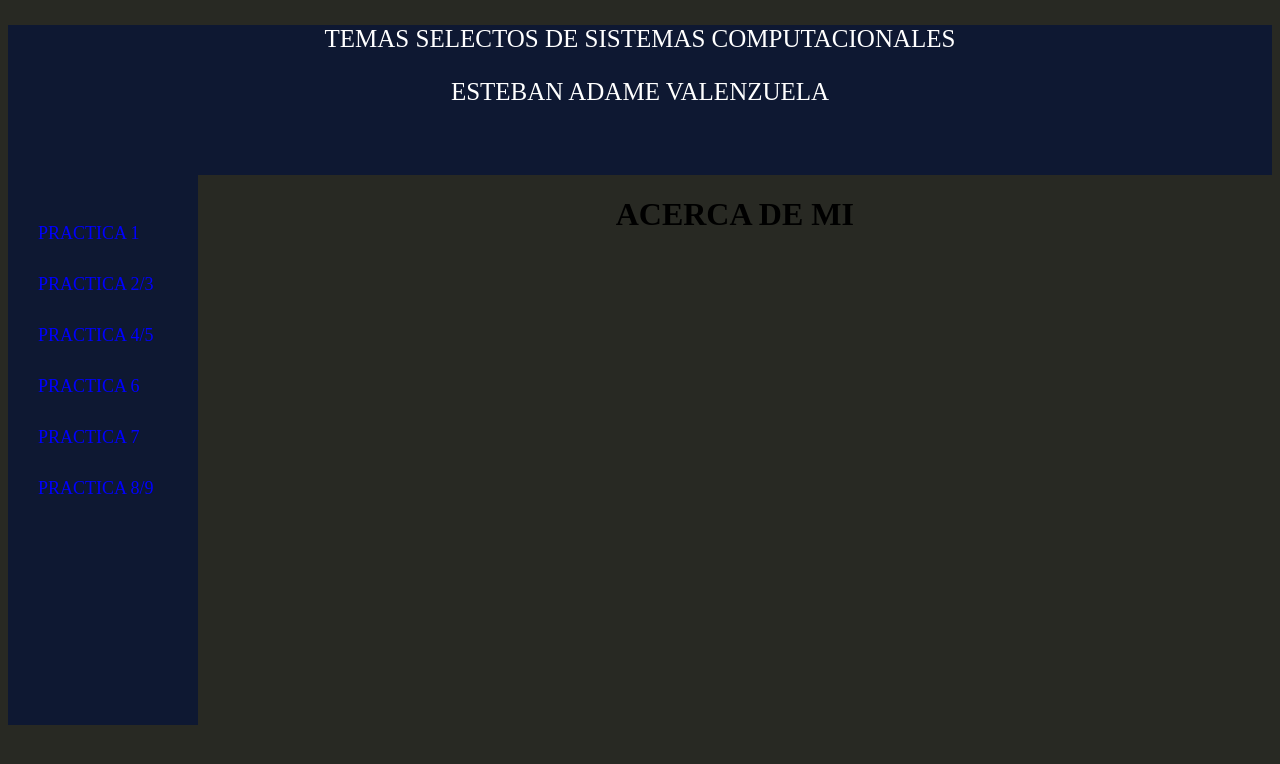
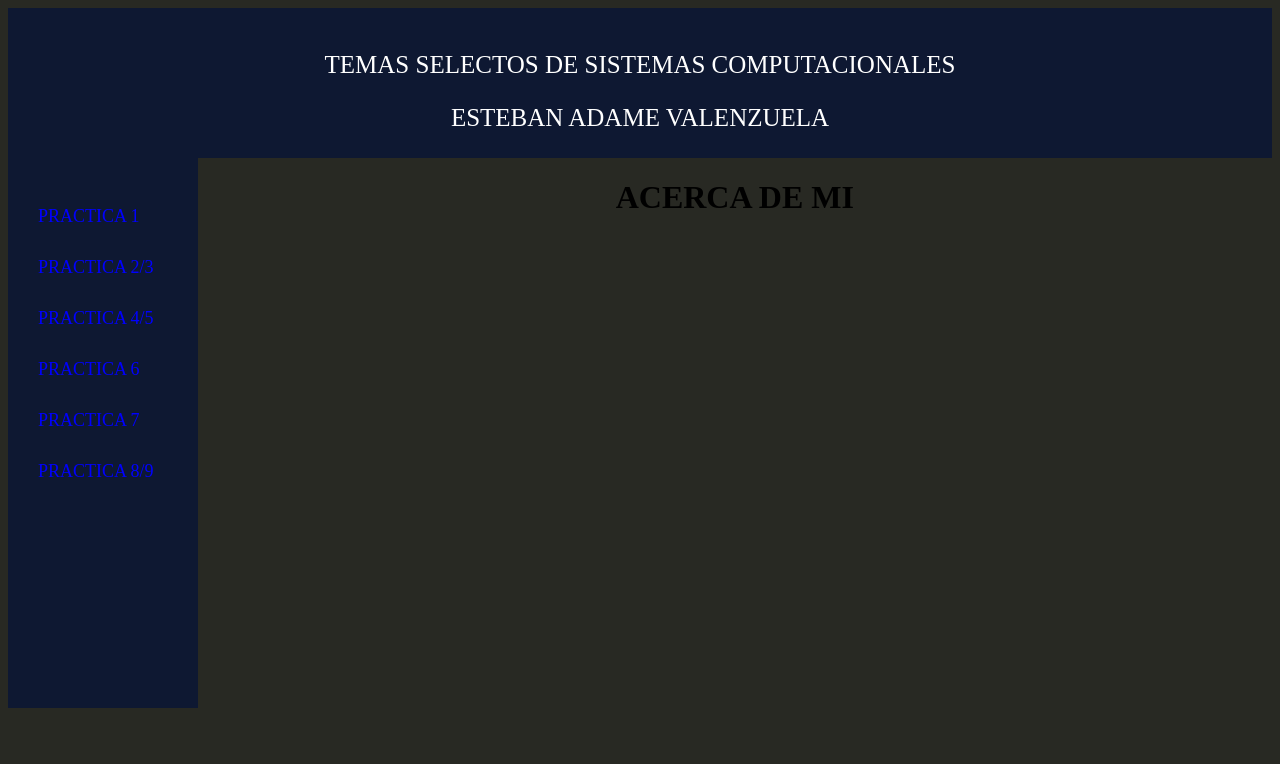
Before and after one commit to EstebanAdame/EstebanAdame.github.io, a plain HTML site: page index.html in a window 1280 px wide. Drawn offline with Linux system fonts and the light colour scheme.

Commit message:
Update index.html

```diff
--- a/index.html
+++ b/index.html
@@ -6,7 +6,7 @@
 		<link rel="shortcut icon" href="logo.png">
 <body>
 	<div id="top">
-		<p id="main">TEMAS SELECTOS DE SISTEMAS COMPUTACIONALES</p>
+		<br><p id="main">TEMAS SELECTOS DE SISTEMAS COMPUTACIONALES</p>
 		<P id="main">ESTEBAN ADAME VALENZUELA</P>
 	</div>
 	<div id="practicas">
@@ -22,7 +22,7 @@
 	<div align="center">
 		<a id="info" onMouseOver="mostrar()" onMouseOut="ocultar()"><h1>ACERCA DE MI</h1></a>
 		<p class="hidden" id="datos" style="font-size: 18px">
-			Hola me presento, soy Esteban Adame Valenzuela
+			Hola me presento, soy Esteban Adame Valenzuela,
 		</p>
 		<script type="text/javascript">
 			function mostrar(){
```
